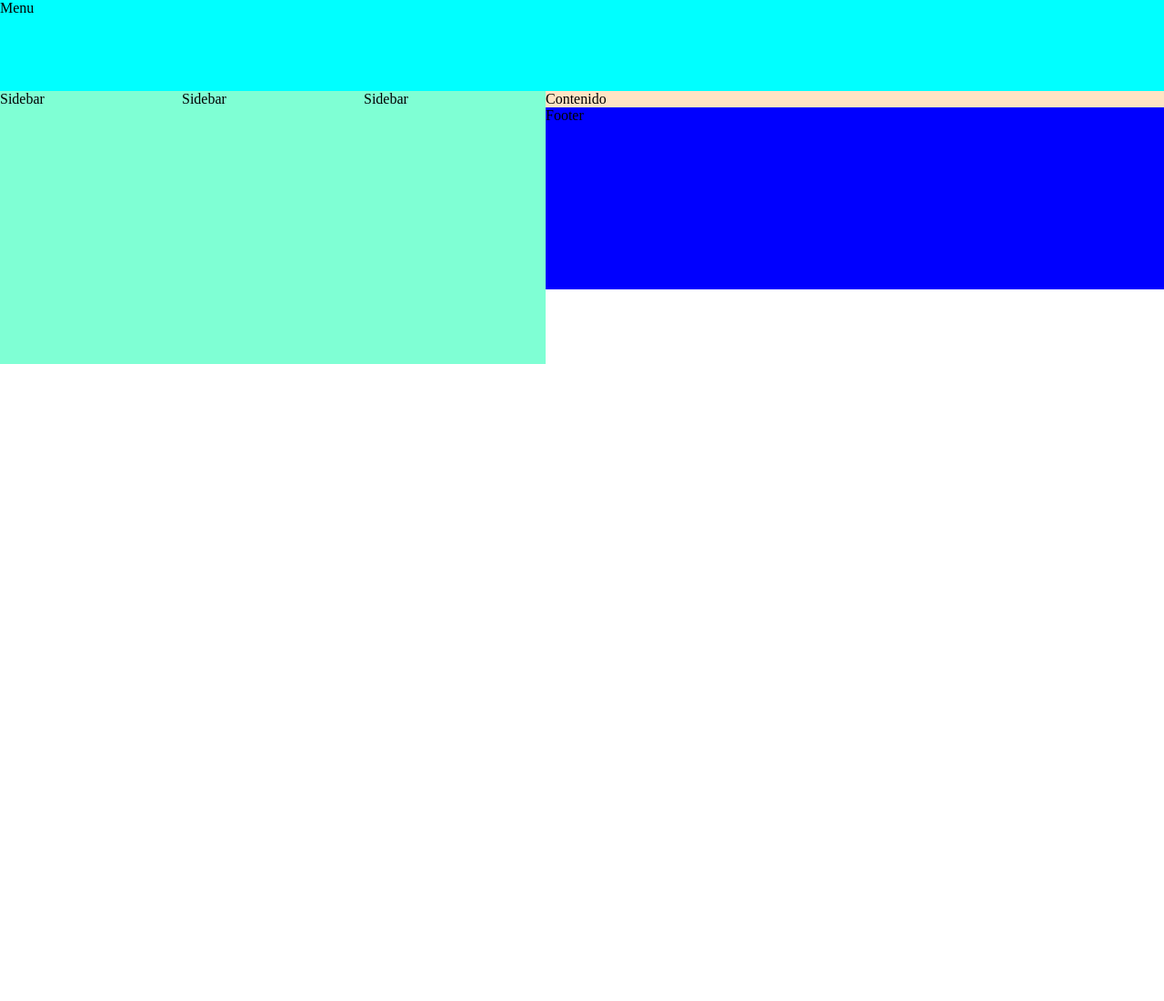
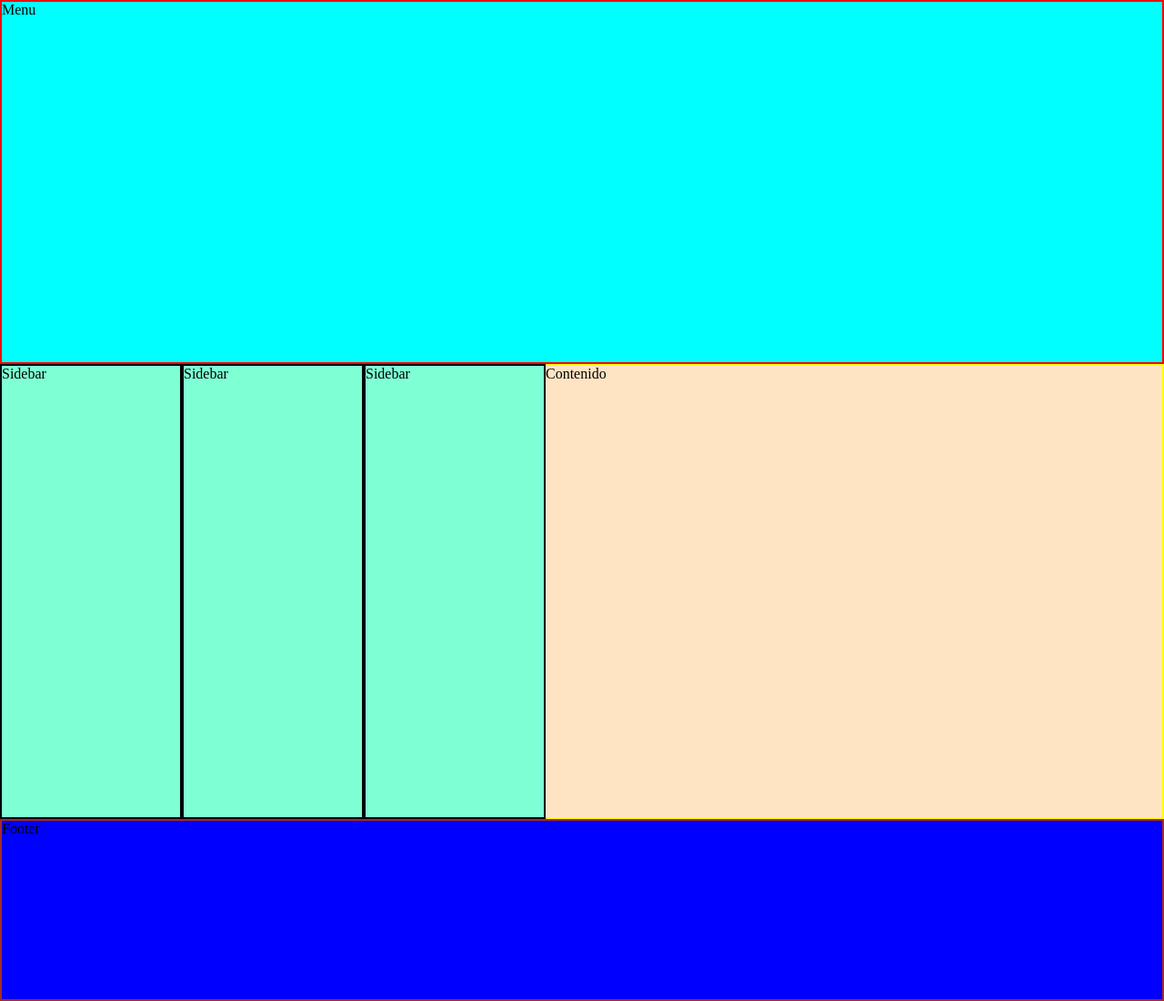
Before and after one commit to jfelipefg17/EggFront, a plain HTML site: page floats/floats.html in a window 1280 px wide. Shown: the whole page at 91% size. Before the commit the page ends 800 px from the top, so only its background shows below. Drawn offline with Linux system fonts and the light colour scheme.

Commit message:
working personal page

```diff
--- a/first-web/styles.css
+++ b/first-web/styles.css
@@ -19,7 +19,9 @@ header {
     width: 100%;
     list-style-type: none;
 }
-
+#javawindow {
+    float: left;
+}
 .windows ul li{
     list-style-type:circle;
     padding: 5px ;
--- a/floats/styles.css
+++ b/floats/styles.css
@@ -6,22 +6,28 @@
 
 .menu{
     background-color: aqua;
-    height: 100px;
+    height: 400px;
+    border: solid 2px red;
   }
 
 .barra-lateral{
     background-color: aquamarine;
-    height: 300px;
+    height: 500px ;
     width: 200px;
     float: left;
+    border: solid 2px black;
   }
 
 .contenido{
     background-color:bisque;
-    height: 500;
+    height: 500px;
+    border: solid 2px yellow;
 }
 
 .pie{
     background-color: blue;
     height: 200px;
+    border: solid 2px;
+    border: solid 2px brown;
+    clear: both;
 }
```
Also changed, not shown: first-web/index.html (+2 -2 lines).
